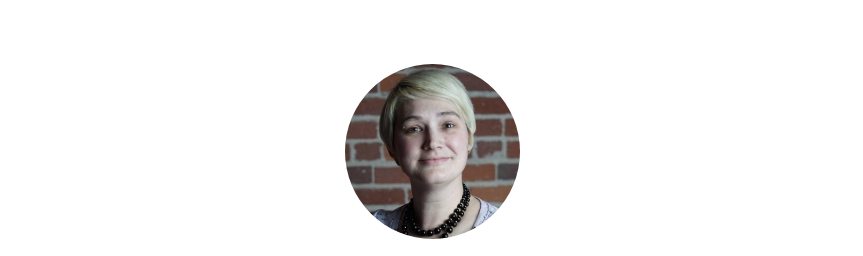
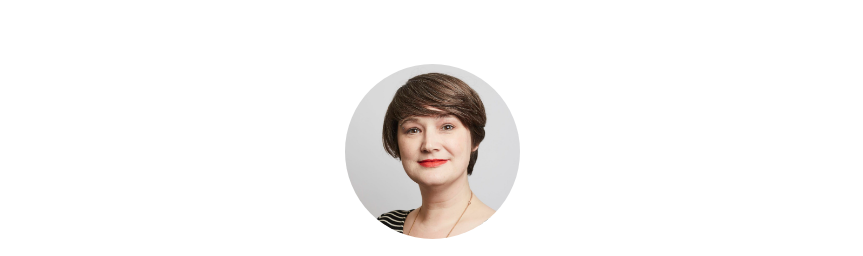
Before and after one commit to letssketchtech/2020, a plain HTML site: page corey.html in a window 1280 px wide. Shown: the top 256 px of the page, without its empty margins (208-1071 px from the left). Drawn offline with nearby package versions, Linux system fonts and the light colour scheme.

Commit message:
update jpg

```diff
--- a/corey.html
+++ b/corey.html
@@ -18,7 +18,7 @@ ga('send', 'pageview');
     </head>
     <body>
        <div class = "section speaker">
-        <img class='headshot' src='img/speakers/corey.jpeg' />
+        <img class='headshot' src='img/speakers/corey.jpg' />
         <h2>Let's Get Sketching</h2>
          <h3>Corey	Leigh Latislaw
         <a class='twitter-social' href='https://twitter.com/corey_latislaw'>
```
